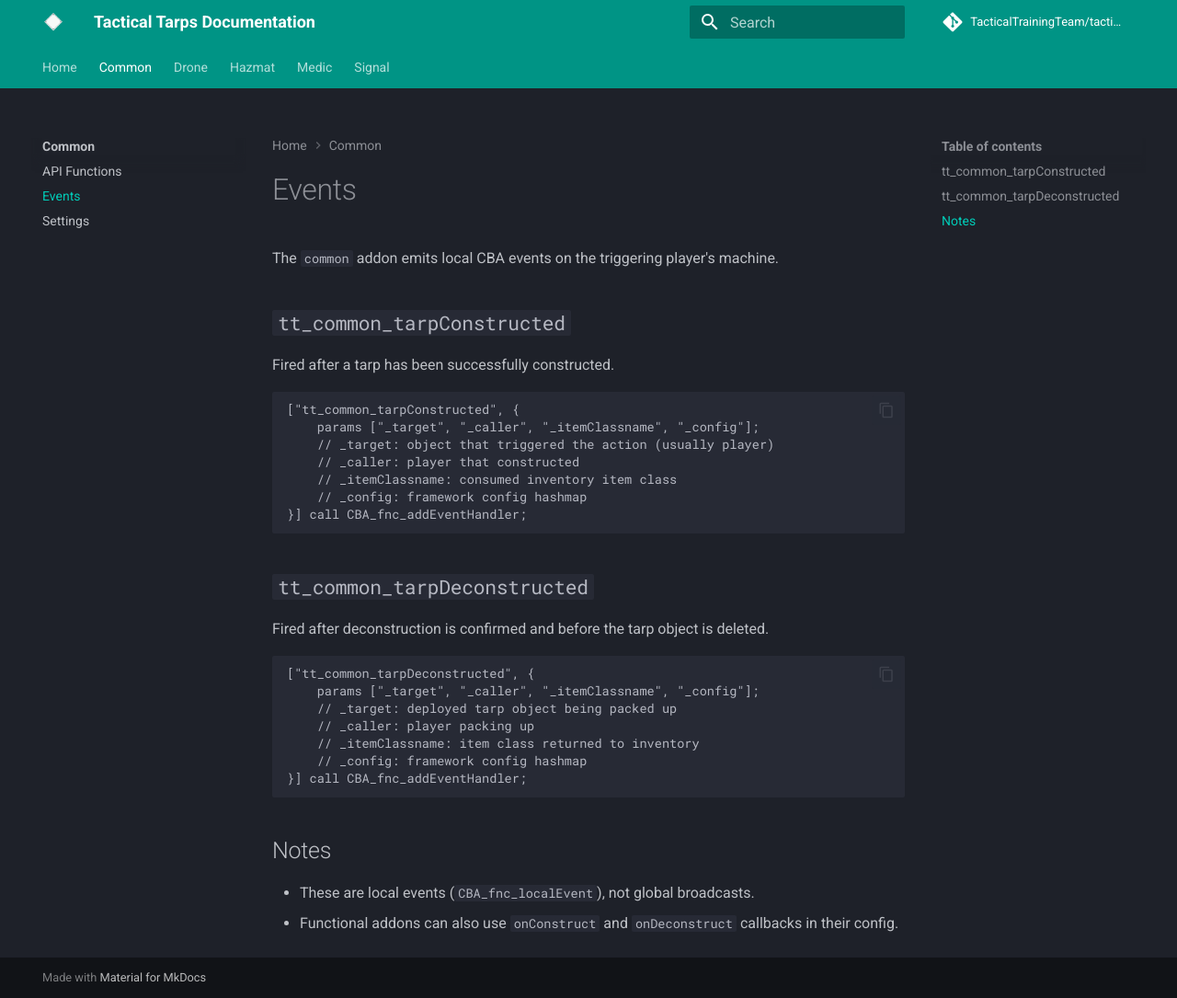
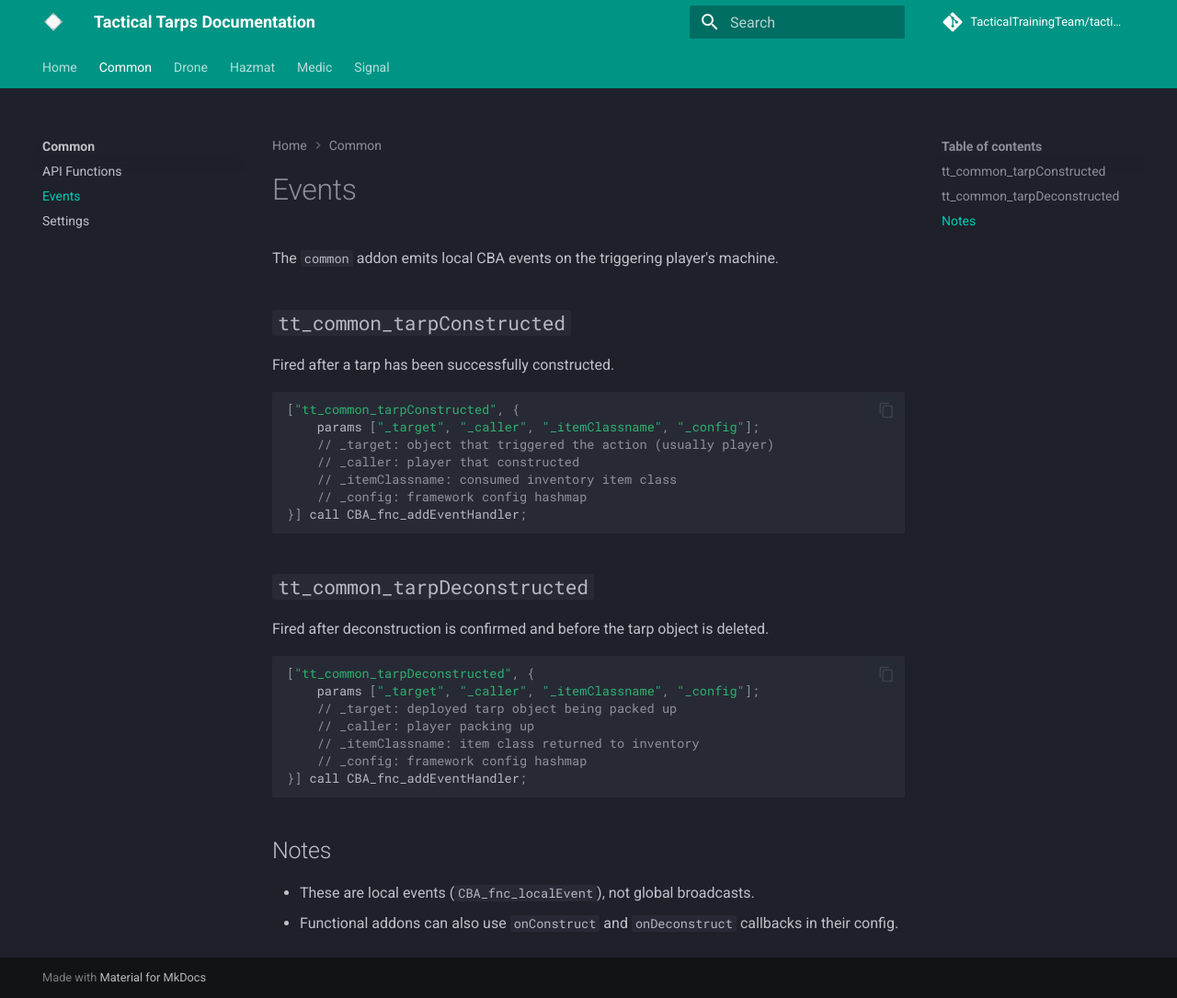
Before and after one commit to TacticalTrainingTeam/tactical-tarps, an MkDocs documentation site: the page built from docs/common/events.md, in a window 1280 px wide and 1085 px high. Shown: the whole window at 92% size. Built offline with MkDocs 1.6.1 and Material for MkDocs 9.7.7, drawn with Linux system fonts in a browser that asks for light colours; plug-ins that fetch from the network failed and are left out; comment, search, counter and statistics services are not loaded.

Commit message:
improve docs

````diff
--- a/docs/common/events.md
+++ b/docs/common/events.md
@@ -6,7 +6,7 @@ The `common` addon emits local CBA events on the triggering player's machine.
 
 Fired after a tarp has been successfully constructed.
 
-```sqf
+``` cpp
 ["tt_common_tarpConstructed", {
     params ["_target", "_caller", "_itemClassname", "_config"];
     // _target: object that triggered the action (usually player)
@@ -20,7 +20,7 @@ Fired after a tarp has been successfully constructed.
 
 Fired after deconstruction is confirmed and before the tarp object is deleted.
 
-```sqf
+``` cpp
 ["tt_common_tarpDeconstructed", {
     params ["_target", "_caller", "_itemClassname", "_config"];
     // _target: deployed tarp object being packed up
--- a/mkdocs.yml
+++ b/mkdocs.yml
@@ -1,5 +1,5 @@
 site_name: Tactical Tarps Documentation
-site_description: Mod-wide documentation for Tactical Tarps
+site_description: Documentation for Tactical Tarps Mod for Arma 3
 
 repo_url: https://github.com/TacticalTrainingTeam/tactical-tarps
 repo_name: TacticalTrainingTeam/tactical-tarps
````
